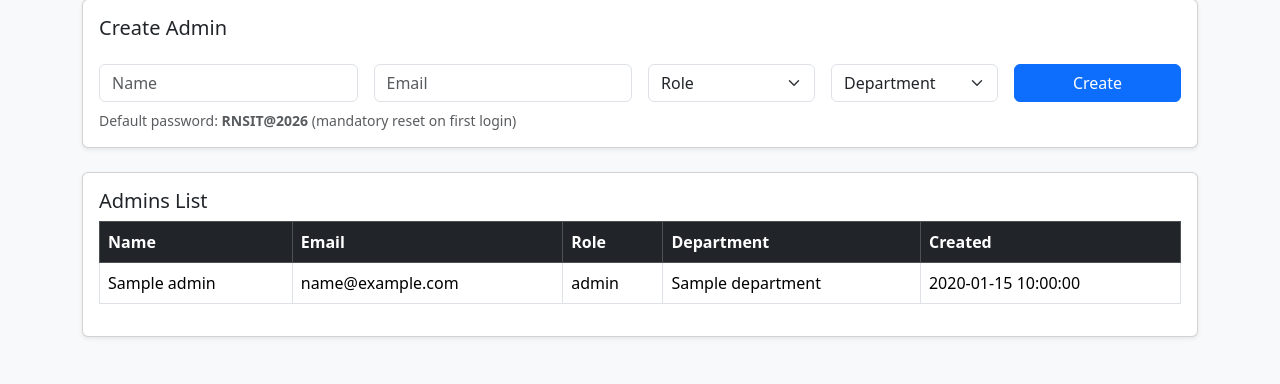
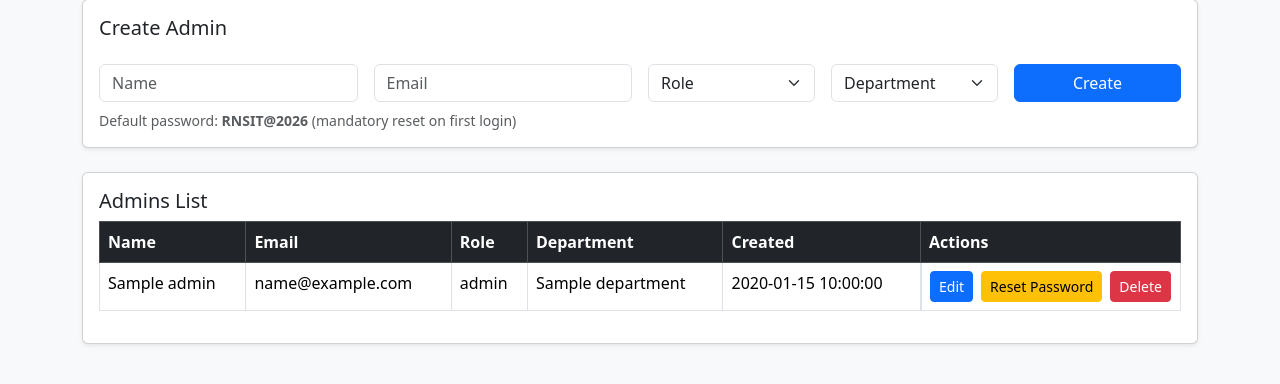
Before and after one commit to abhijithhv-rnsit/rnsit-multidisciplinary_project_2025-26, a Flask app: template templates/admin_management.html in a window 1280 px wide. Shown: the part 126-510 px from the top of the page. Run offline with Flask 3, Linux system fonts and the light colour scheme; the template is opened without the code that fills it: most values are stand-ins (such as "Sample title", 1, 10 or a date in 2020); some libraries are stand-ins or nearby versions.

Commit message:
Update admin_management.html

```diff
--- a/templates/admin_management.html
+++ b/templates/admin_management.html
@@ -25,6 +25,7 @@
       <h5>Create Admin</h5>
 
       <form method="post" class="row g-3 mt-2">
+        <input type="hidden" name="action" value="create_admin">
 
         <div class="col-md-3">
           <input class="form-control" name="name" placeholder="Name" required>
@@ -77,6 +78,7 @@
               <th>Role</th>
               <th>Department</th>
               <th>Created</th>
+              <th style="width:260px;">Actions</th>
             </tr>
           </thead>
 
@@ -88,6 +90,40 @@
               <td>{{ a.role }}</td>
               <td>{{ a.department or "-" }}</td>
               <td>{{ a.created_at }}</td>
+
+              <td class="d-flex gap-2 flex-wrap">
+
+                <!-- EDIT -->
+                <button class="btn btn-sm btn-primary"
+                        data-bs-toggle="modal"
+                        data-bs-target="#editAdminModal"
+                        data-id="{{ a.id }}"
+                        data-name="{{ a.name }}"
+                        data-email="{{ a.email }}"
+                        data-department="{{ a.department }}">
+                  Edit
+                </button>
+
+                <!-- RESET PASSWORD -->
+                <form method="post">
+                  <input type="hidden" name="action" value="reset_password">
+                  <input type="hidden" name="aid" value="{{ a.id }}">
+                  <button class="btn btn-sm btn-warning">
+                    Reset Password
+                  </button>
+                </form>
+
+                <!-- DELETE -->
+                <form method="post">
+                  <input type="hidden" name="action" value="delete_admin">
+                  <input type="hidden" name="aid" value="{{ a.id }}">
+                  <button class="btn btn-sm btn-danger"
+                          onclick="return confirm('Delete this admin?')">
+                    Delete
+                  </button>
+                </form>
+
+              </td>
             </tr>
             {% endfor %}
           </tbody>
@@ -99,5 +135,82 @@
 
 </div>
 
+
+<!-- EDIT ADMIN MODAL -->
+<div class="modal fade" id="editAdminModal" tabindex="-1">
+  <div class="modal-dialog">
+    <div class="modal-content">
+
+      <form method="post">
+
+        <input type="hidden" name="action" value="edit_admin">
+        <input type="hidden" name="aid" id="editAdminId">
+
+        <div class="modal-header">
+          <h5 class="modal-title">Edit Admin</h5>
+          <button type="button" class="btn-close" data-bs-dismiss="modal"></button>
+        </div>
+
+        <div class="modal-body">
+
+          <div class="mb-3">
+            <label>Name</label>
+            <input type="text" class="form-control" name="name" id="editAdminName" required>
+          </div>
+
+          <div class="mb-3">
+            <label>Email</label>
+            <input type="email" class="form-control" name="email" id="editAdminEmail" required>
+          </div>
+
+          <div class="mb-3">
+            <label>Department</label>
+            <select class="form-select" name="department" id="editAdminDept">
+              <option value="">None</option>
+              {% for d in departments_list %}
+                <option value="{{ d }}">{{ d }}</option>
+              {% endfor %}
+            </select>
+          </div>
+
+        </div>
+
+        <div class="modal-footer">
+          <button class="btn btn-success">Save Changes</button>
+        </div>
+
+      </form>
+
+    </div>
+  </div>
+</div>
+
+
+<script src="https://cdn.jsdelivr.net/npm/bootstrap@5.3.2/dist/js/bootstrap.bundle.min.js"></script>
+
+<script>
+
+const editAdminModal = document.getElementById('editAdminModal');
+
+editAdminModal.addEventListener('show.bs.modal', function (event) {
+
+    const button = event.relatedTarget;
+
+    document.getElementById("editAdminId").value =
+        button.getAttribute('data-id');
+
+    document.getElementById("editAdminName").value =
+        button.getAttribute('data-name');
+
+    document.getElementById("editAdminEmail").value =
+        button.getAttribute('data-email');
+
+    document.getElementById("editAdminDept").value =
+        button.getAttribute('data-department');
+
+});
+
+</script>
+
 </body>
 </html>
```
